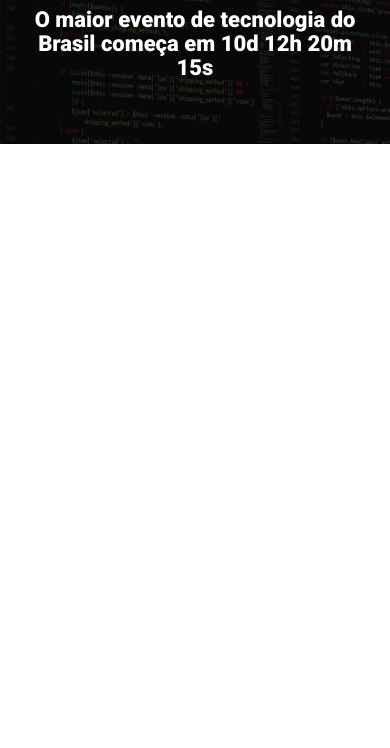
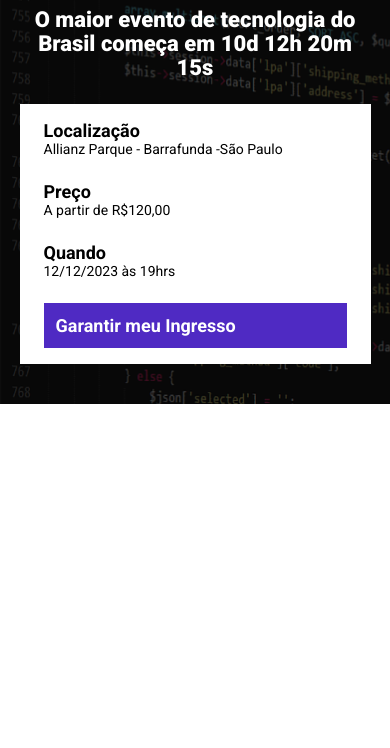
Before and after one commit to fde95/ebacTechTalks, a website built with Parcel: page src/index.html in a window 390 px wide. Shown: the part 96-844 px from the top of the page. Built offline with nearby package versions, Linux system fonts and the light colour scheme.

Commit message:
Criando Components

```diff
--- a/src/index.html
+++ b/src/index.html
@@ -16,6 +16,25 @@
             <p class="hero__text">
                 O maior evento de tecnologia do Brasil começa em 10d 12h 20m 15s
             </p>
+            <div class="infos-bar">
+                <ul class="infos-bar__infos">
+                    <li class="infos-bar__infos__item">
+                        <b>Localização</b>
+                        Allianz Parque - Barrafunda -São Paulo
+                    </li>
+                    <li class="infos-bar__infos__item">
+                        <b>Preço</b>
+                        A partir de R$120,00
+                    </li>
+                    <li class="infos-bar__infos__item">
+                        <b>Quando</b>
+                        12/12/2023 às 19hrs
+                    </li>
+                </ul>
+                <a href="" class="button button--primary">
+                    Garantir meu Ingresso
+                </a>
+            </div>
         </div>
     </header>
 
--- /dev/null
+++ b/src/styles/components/_buttons.scss
@@ -0,0 +1,23 @@
+.button{
+    padding: 12px;
+    font-size: 18px;
+    font-weight: bold;
+    text-decoration: none;
+    text-align: center;
+    white-space: nowrap;
+
+    &--primary{
+        color: #fff;
+        background-color: #4F2AC3;
+    }
+
+    @media (max-width: 640px){
+        display: block;
+        width: 100%;
+    }
+
+    @media (max-width: 1024px){
+        display: flex;
+        align-items: center;
+    }
+}
--- /dev/null
+++ b/src/styles/components/_infos_bar.scss
@@ -0,0 +1,41 @@
+.infos-bar{
+    padding: 16px 24px;
+    background-color: #fff;
+    display: flex;
+    justify-content: space-between;
+
+    &__infos{
+        display: flex;
+        gap: 40px;
+
+        b{
+            font-size: 18px;
+            display: block;
+            color: #000;
+        }
+
+        &__item{
+            font-size: 14px;
+            color: #000;
+        }
+    }
+
+    @media (max-width: 640px){
+        display: block;
+
+        &__infos{
+            display: block;
+
+            &__item{
+                margin-bottom: 24px;
+            }
+        }
+    }
+
+    @media (max-width: 1024px){
+        &__infos{
+            gap: 16px;
+        }
+    }
+
+}
--- a/src/styles/main.scss
+++ b/src/styles/main.scss
@@ -1,4 +1,6 @@
 @use 'hero';
+@use 'components/infos_bar';
+@use 'components/buttons';
 
 *{
     margin: 0;
@@ -6,6 +8,7 @@
     box-sizing: border-box;
     font-family: 'Roboto', sans-serif;
     color: #fff;
+    list-style: none;
 }
 
 .container{
```
